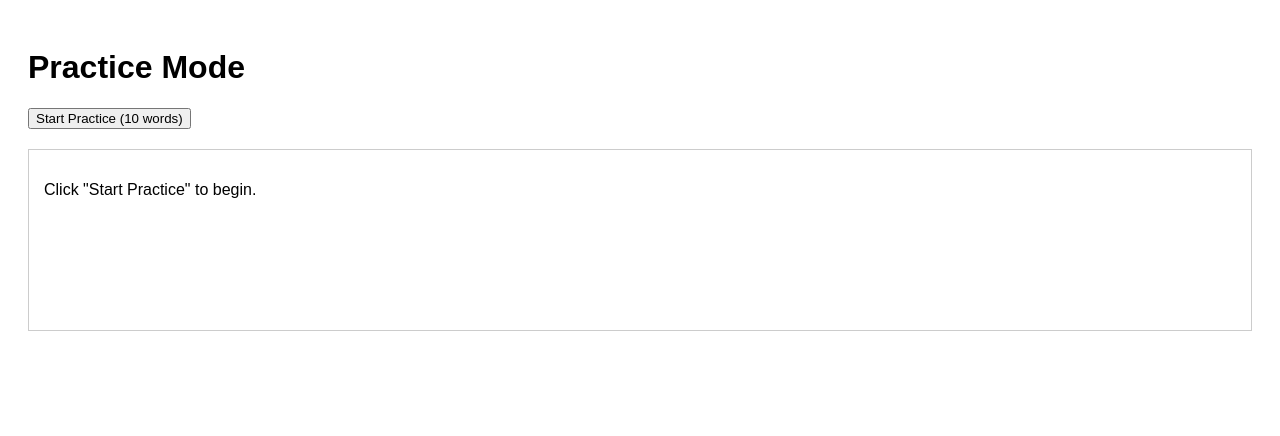
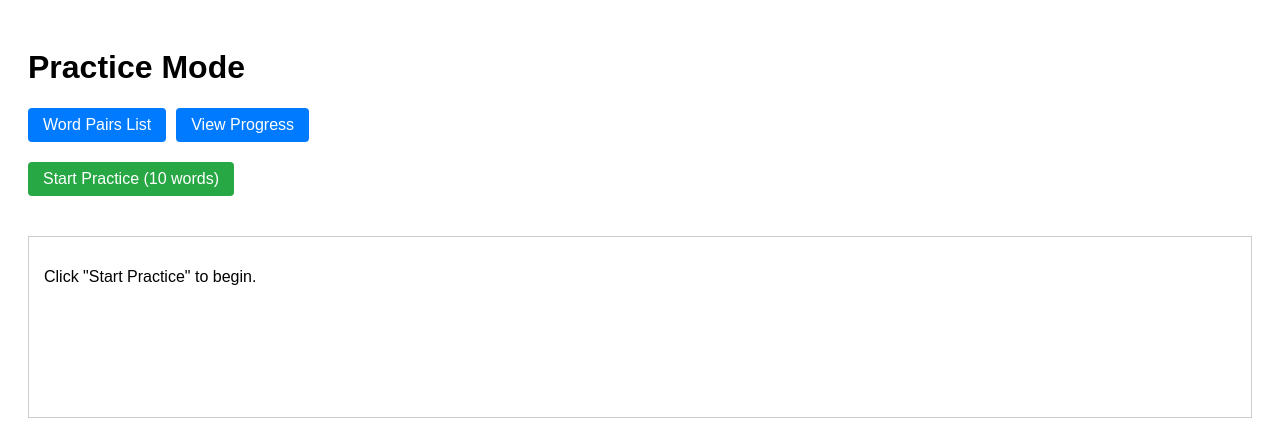
Before and after one commit to Quenos/linguator, a Python web app: template src/frontend/templates/practice_mode.html in a window 1280 px wide. Shown: the top 436 px of the page. Run offline with Jinja, Linux system fonts and the light colour scheme; the template is opened without the code that fills it, so the values that code supplies are empty.

Commit message:
E4T4 Progress Tracking UI - Display Basic Stats

```diff
--- a/src/frontend/templates/practice_mode.html
+++ b/src/frontend/templates/practice_mode.html
@@ -9,14 +9,63 @@
         body { font-family: sans-serif; padding: 20px; }
         #practice-area { margin-top: 20px; border: 1px solid #ccc; padding: 15px; min-height: 150px; }
         #flashcard { padding: 10px; border: 1px dashed #eee; margin-top: 10px; }
+
+        /* Navigation Button Styles (copied from word_pair_list.html) */
+        .nav-links {
+            margin-bottom: 20px; /* Use margin-bottom like word_pair_list */
+            display: flex; /* Align buttons nicely */
+            gap: 10px; /* Space between buttons */
+        }
+        .nav-button {
+            display: inline-block; /* Allows padding and margins */
+            padding: 8px 15px;
+            background-color: #007bff; /* Example blue */
+            color: white !important; /* Ensure text color is white */
+            text-decoration: none; /* Remove underline */
+            border: none;
+            border-radius: 4px;
+            cursor: pointer;
+            transition: background-color 0.2s; /* Smooth hover effect */
+            font-size: 1em; /* Match default text size */
+        }
+        .nav-button:hover {
+            background-color: #0056b3; /* Darker blue on hover */
+            color: white !important; /* Ensure text color stays white */
+            text-decoration: none;
+        }
+
+        /* Specific style for the start button */
+        .start-button {
+            /* Inherit base styles from nav-button if desired, or define explicitly */
+            display: inline-block; /* Allows padding and margins */
+            padding: 8px 15px;
+            background-color: #28a745; /* Green */
+            color: white !important; /* Ensure text color is white */
+            text-decoration: none; /* Remove underline */
+            border: none;
+            border-radius: 4px;
+            cursor: pointer;
+            transition: background-color 0.2s; /* Smooth hover effect */
+            font-size: 1em; /* Match default text size */
+            margin-bottom: 20px; /* Add some space below */
+        }
+        .start-button:hover {
+             background-color: #218838; /* Darker green */
+        }
     </style>
 </head>
 <body>
 
 <h1>Practice Mode</h1>
 
+<!-- Add navigation links -->
+<div class="nav-links">
+    <a href="/ui/word-pairs" class="nav-button">Word Pairs List</a>
+    <a href="/ui/progress" class="nav-button">View Progress</a>
+</div>
+
 <!-- Button to start the practice session -->
-<button id="start-practice-btn">
+<button id="start-practice-btn" class="start-button">
     Start Practice (10 words)
 </button>
 
@@ -80,7 +129,7 @@
                     <!-- Answer will be revealed here -->
                 </div>
                 <div id="feedback-area">
-                     <button id="show-answer-btn">Show Answer</button>
+                     <button id="show-answer-btn" class="start-button">Show Answer</button>
                 </div>
                 <!-- Placeholder for navigation (Ticket 4) -->
                 <!-- <button>Next</button> -->
--- a/src/main.py
+++ b/src/main.py
@@ -93,6 +93,11 @@ async def practice_mode_page(request: Request):
     # The actual practice content is loaded via client-side JS now
     return templates.TemplateResponse("practice_mode.html", {"request": request})
 
+@app.get("/ui/progress", response_class=HTMLResponse)
+async def progress_tracking_page(request: Request):
+    """Serves the Progress Tracking UI page."""
+    return templates.TemplateResponse("progress_tracking.html", {"request": request})
+
 # --- End UI Routes ---
 
 # Add a simple health check endpoint
```
Also changed, not shown: src/frontend/templates/progress_tracking.html (added, +98 -0 lines), src/frontend/templates/word_pair_list.html (+30 -0 lines).
